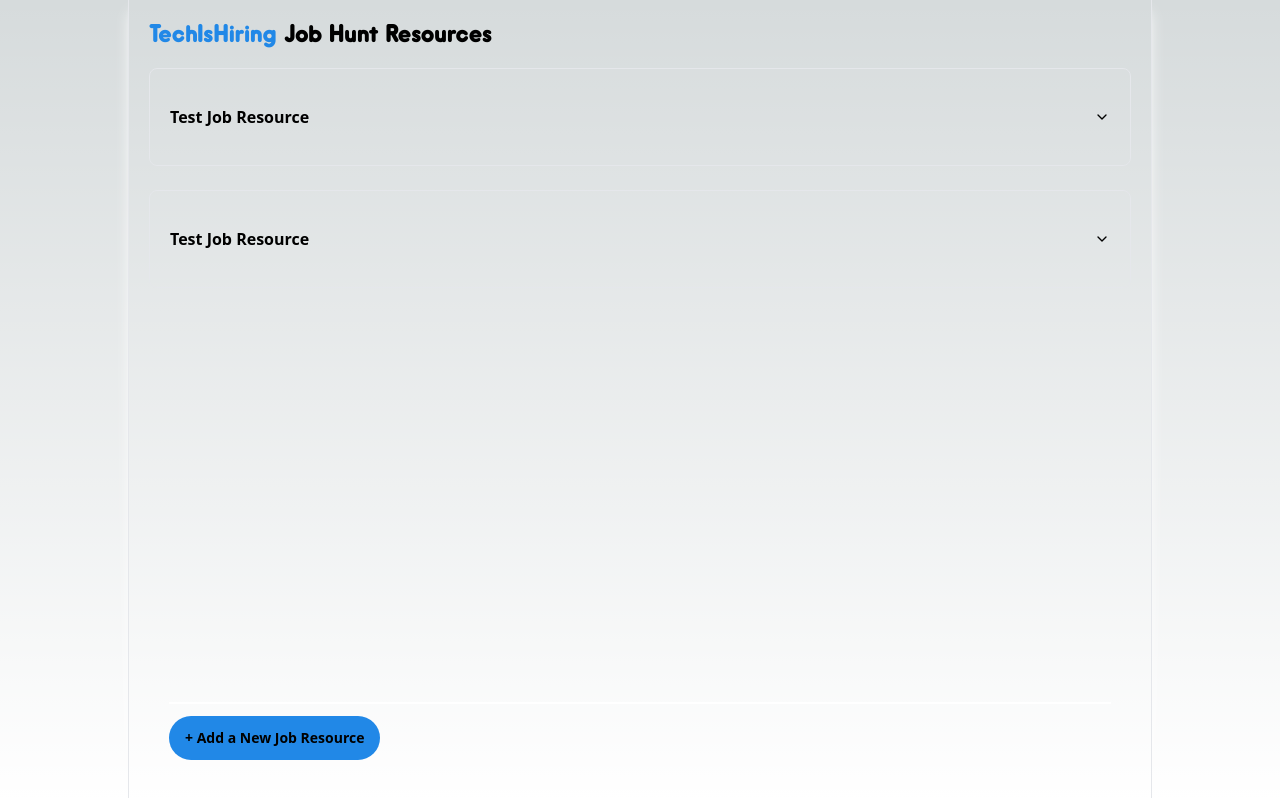
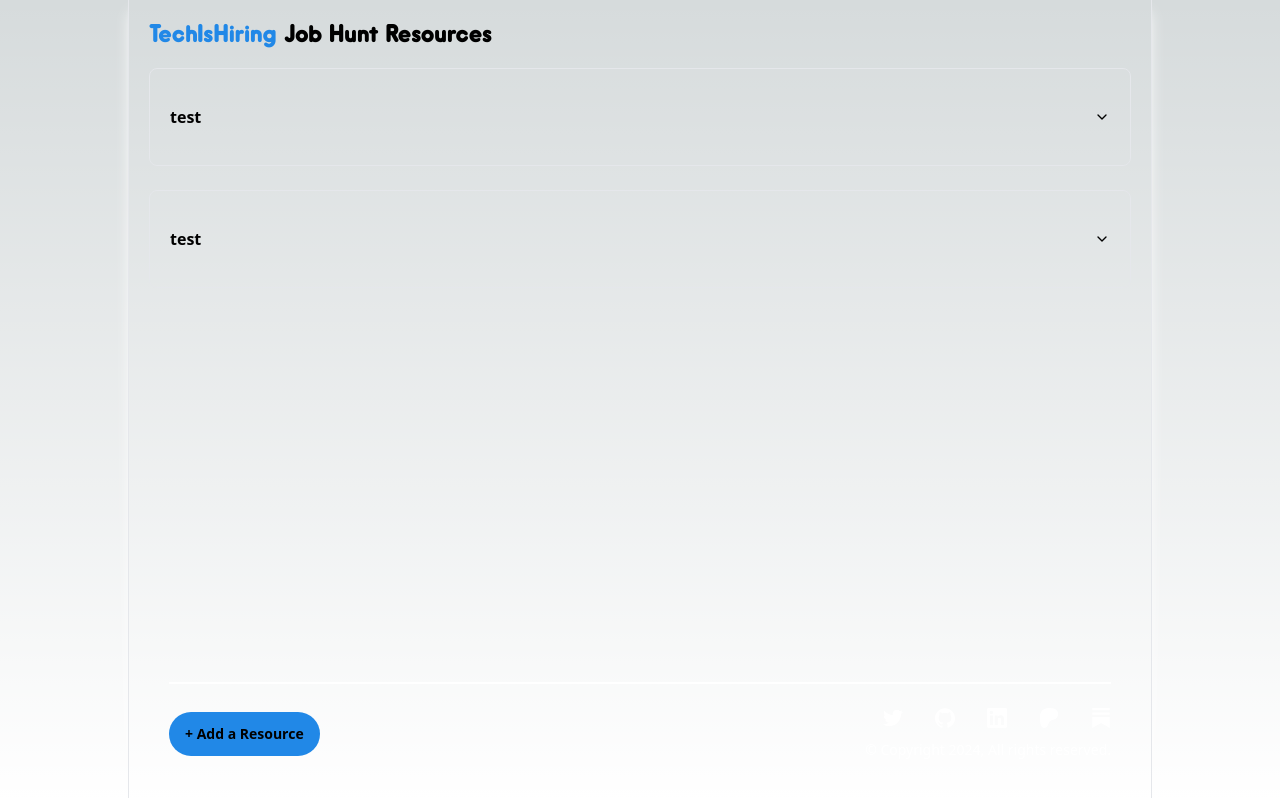
Before and after one commit to TechIsHiring/job-hunt-resources, a Next.js app: page / in a window 1280 px wide. Built offline with nearby package versions, Linux system fonts and the light colour scheme.

Commit message:
Added Footer links to footer.

```diff
--- a/package.json
+++ b/package.json
@@ -16,6 +16,7 @@
     "next": "14.2.5",
     "react": "^18",
     "react-dom": "^18",
+    "react-icons": "^5.2.1",
     "tailwind-merge": "^2.4.0",
     "tailwindcss-animate": "^1.0.7"
   },
--- /dev/null
+++ b/src/components/atoms/icon/index.tsx
@@ -0,0 +1,17 @@
+import { IconType } from "react-icons";
+
+interface IconProps {
+  Icon: IconType;
+  iconAlt: string;
+  size?: number;
+  color?: string;
+}
+
+export const Icon = ({
+  Icon,
+  iconAlt,
+  size = 24,
+  color = "#000",
+}: IconProps) => {
+  return <Icon size={size} title={iconAlt} color={color} />;
+};
--- /dev/null
+++ b/src/components/molecules/footer-info/index.tsx
@@ -0,0 +1,80 @@
+import { Icon } from "@/components/atoms/icon";
+import {
+  SiGithub,
+  SiLinkedin,
+  SiPatreon,
+  SiSubstack,
+  SiTwitter,
+} from "react-icons/si";
+
+export const FooterInfo = () => {
+  return (
+    <div className="flex flex-col space-y-1">
+      <div className="flex items-center justify-end space-x-8 pb-2">
+        <a
+          target="_blank"
+          rel="noreferrer"
+          href="https://www.twitter.com/techishiring"
+        >
+          <Icon
+            Icon={SiTwitter}
+            iconAlt="Twitter for Tech Is Hiring"
+            color="white"
+            size={20}
+          />
+        </a>
+        <a
+          target="_blank"
+          rel="noreferrer"
+          href="https://www.github.com/techishiring"
+        >
+          <Icon
+            Icon={SiGithub}
+            iconAlt="GitHub for Tech Is Hiring"
+            color="white"
+            size={20}
+          />
+        </a>
+        <a
+          target="_blank"
+          rel="noreferrer"
+          href="https://www.linkedin.com/company/techishiring"
+        >
+          <Icon
+            Icon={SiLinkedin}
+            iconAlt="LinkedIn for Tech Is Hiring"
+            color="white"
+            size={20}
+          />
+        </a>
+        <a
+          target="_blank"
+          rel="noreferrer"
+          href="https://www.patreon.com/techishiring"
+        >
+          <Icon
+            Icon={SiPatreon}
+            iconAlt="Patreon for Tech Is Hiring"
+            color="white"
+            size={20}
+          />
+        </a>
+        <a
+          target="_blank"
+          rel="noreferrer"
+          href="https://newsletter.techishiring.com/"
+        >
+          <Icon
+            Icon={SiSubstack}
+            iconAlt="Tech Is Hiring Newsletter on Substack"
+            color="white"
+            size={20}
+          />
+        </a>
+      </div>
+      <p className="text-right font-inter text-xs font-medium text-white lg:text-sm">
+        {`© Copyright ${new Date().getFullYear()}, All rights reserved.`}
+      </p>
+    </div>
+  );
+};
--- a/src/components/organisms/footer/index.tsx
+++ b/src/components/organisms/footer/index.tsx
@@ -1,11 +1,15 @@
 import { Button } from "@/components/atoms/button";
 import { Divider } from "@/components/atoms/divider";
+import { FooterInfo } from "@/components/molecules/footer-info";
 
 export const Footer = () => {
   return (
     <footer className="flex flex-col gap-3 p-5 sticky bottom-0">
       <Divider />
-      <Button className="w-fit">+ Add a New Job Resource</Button>
+      <div className="flex sm:flex-row gap-8 flex-col pt-3 items-center justify-between">
+        <Button className="w-fit">+ Add a Resource</Button>
+        <FooterInfo />
+      </div>
     </footer>
   );
 };
--- a/src/components/organisms/job-hunt-resource-list/index.tsx
+++ b/src/components/organisms/job-hunt-resource-list/index.tsx
@@ -22,7 +22,7 @@ export const JobHuntResourceList = ({
         <AccordionItem key={key} className="border-0" value={`item-${key + 1}`}>
           <Card>
             <AccordionTrigger>
-              <ResourceCardTitle name="Test Job Resource" />
+              <ResourceCardTitle name={jobResource.name} />
             </AccordionTrigger>
             <AccordionContent>
               <ResourceCardBody resourceDetails={jobResource} />
```
Also changed, not shown: 1 other file (tests, documents, lock files or other folders).
